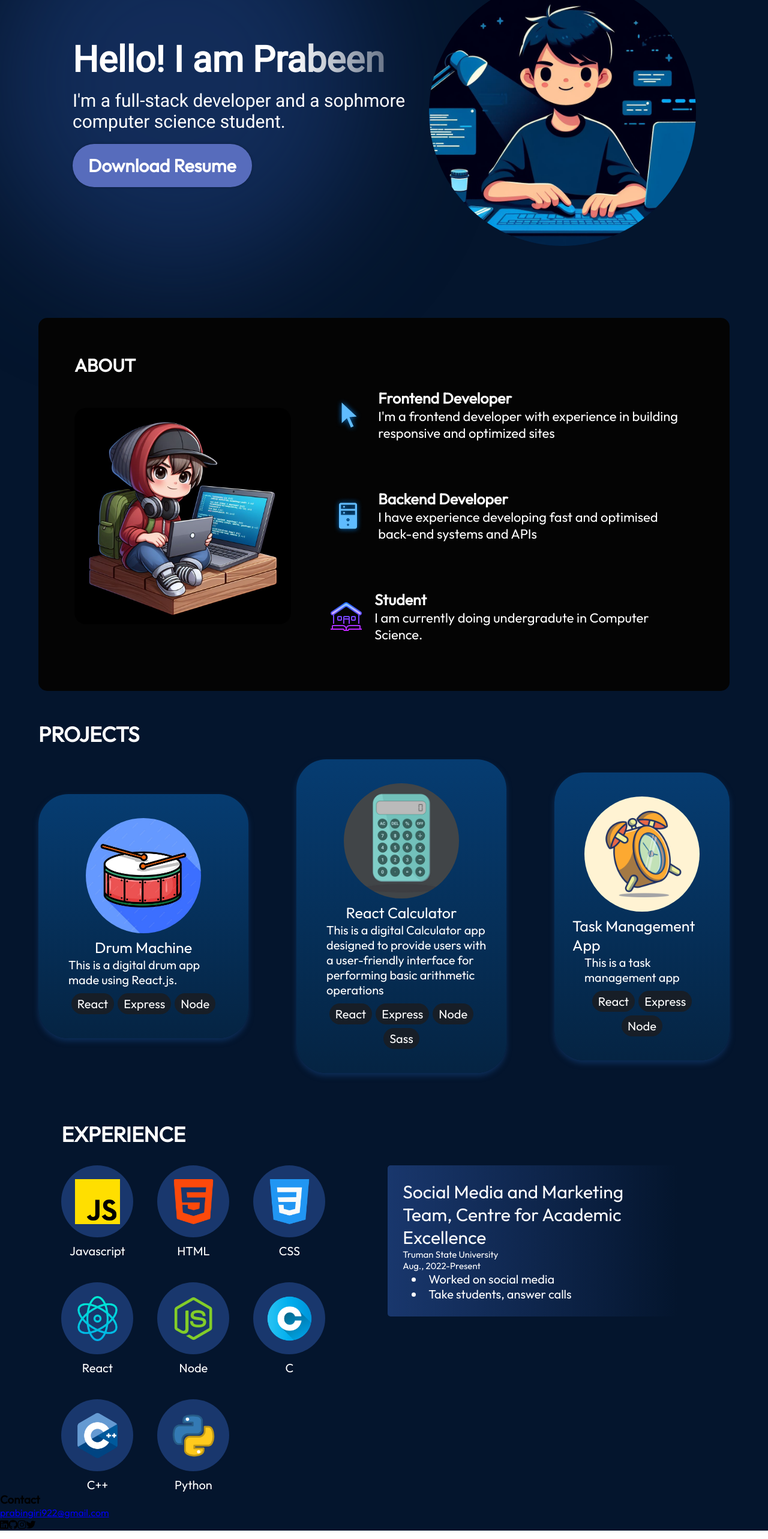
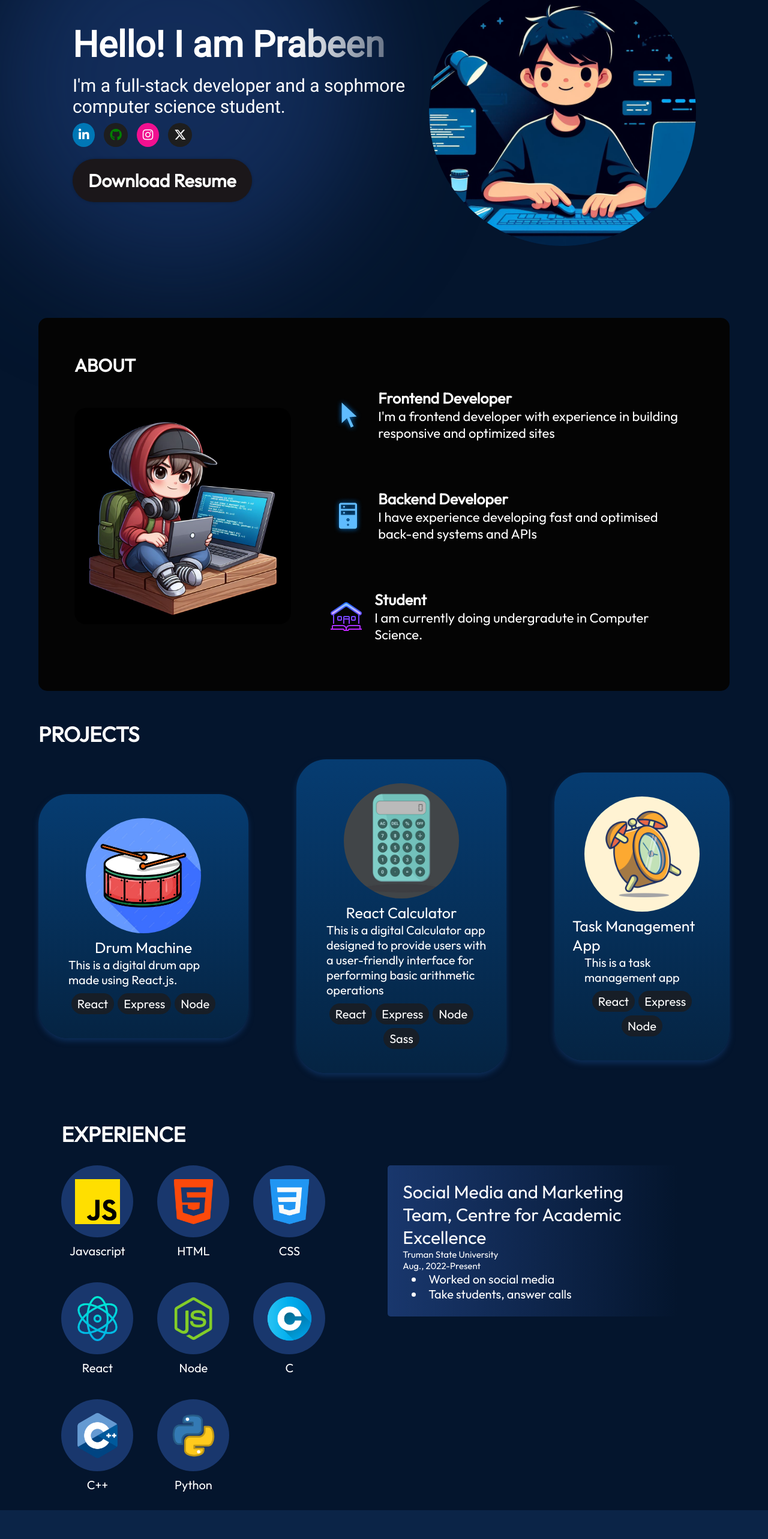
Before and after one commit to prabeen6260/prabeen6260.github.io, a React (Vite) app: page / in a window 1280 px wide. Shown: the part 204-2770 px from the top of the page at 60% size. Built offline with nearby package versions, Linux system fonts and the light colour scheme.

Commit message:
contact complete

```diff
--- a/src/components/Contact/Contact.jsx
+++ b/src/components/Contact/Contact.jsx
@@ -3,22 +3,53 @@ import styles from "./contact.module.css";
 
 export const Contact = () => {
   return (
-    <section>
-      <h3>Contact</h3>
-      <a href="mailto:prabingiri922@gmail.com">prabingiri922@gmail.com</a>
-      <div className={styles.socialIcons}>
-        <a>
-          <i className="fa-brands fa-linkedin"></i>
+    <section className={styles.container}>
+      <div className={styles.leftContainer}>
+        <h3 className={styles.title}>Contact</h3>
+        <a className={styles.gmail} href="mailto:prabingiri922@gmail.com">
+          prabingiri922@gmail.com
         </a>
-        <a>
-          <i className="fa-brands fa-github"></i>
-        </a>
-        <a>
-          <i className="fa-brands fa-instagram"></i>
-        </a>
-        <a>
-          <i className="fa-brands fa-twitter"></i>
-        </a>
+        <div className={styles.socialIcons}>
+          <a
+            target="_blank"
+            href="https://www.linkedin.com/in/prabeen-giri-2a8403203/"
+          >
+            <i id={styles.linkedin} className="fa-brands fa-linkedin-in"></i>
+          </a>
+          <a target="_blank" href="https://github.com/prabeen6260">
+            <i id={styles.github} className="fa-brands fa-github"></i>
+          </a>
+          <a target="_blank" href="https://www.instagram.com/prabingiri92/">
+            <i id={styles.instagram} className="fa-brands fa-instagram"></i>
+          </a>
+          <a target="_blank" href="https://twitter.com/prabeen_giri92">
+            <i id={styles.twitter} className="fa-brands fa-x-twitter"></i>
+          </a>
+        </div>
+      </div>
+      <div className={styles.rightContainer}>
+        <form className={styles.formBox}>
+          <input
+            className={styles.name}
+            type="text"
+            placeholder="Your Name"
+            required
+          ></input>
+          <input
+            className={styles.email}
+            type="email"
+            placeholder="Your Email"
+            required
+          ></input>
+          <textarea
+            className={styles.textBox}
+            placeholder="Your Message...."
+            required
+          ></textarea>
+          <button className={styles.submitBtn} type="submit" onClick={() => {}}>
+            Submit
+          </button>
+        </form>
       </div>
     </section>
   );
--- a/src/components/Contact/contact.module.css
+++ b/src/components/Contact/contact.module.css
@@ -1 +1,106 @@
 @import "../../vars.css";
+
+.container {
+  margin-top: 30px;
+  padding-bottom: 50px;
+  background-color: var(--color-dark);
+  color: var(--color-text);
+  display: flex;
+  justify-content: space-around;
+  gap: 100px;
+}
+.title {
+  font-size: 65px;
+  font-weight: 700;
+}
+.leftContainer {
+  display: flex;
+  flex-direction: column;
+  justify-content: center;
+  align-items: center;
+}
+.gmail {
+  text-decoration: none;
+  color: var(--color-text);
+  font-weight: 300;
+  font-size: 25px;
+}
+.socialIcons {
+  display: flex;
+  flex-direction: row;
+  gap: 15px;
+  margin-top: 15px;
+  font-size: 20px;
+  cursor: pointer;
+}
+#linkedin,
+#github,
+#instagram,
+#twitter {
+  padding: 10px;
+  border-radius: 50%;
+  color: white;
+}
+#linkedin {
+  background-color: #0077b5;
+}
+#linkedin:hover {
+  box-shadow: 2px 2px 20px 5px #0077b5;
+}
+#github {
+  color: green;
+  background-color: rgb(30, 30, 30);
+}
+#github:hover {
+  box-shadow: 2px 2px 20px 5px rgb(109, 108, 108);
+}
+#instagram {
+  background-color: #d42287;
+}
+#instagram:hover {
+  box-shadow: 2px 2px 20px 5px #c13584;
+}
+#twitter {
+  background-color: rgb(30, 30, 30);
+}
+#twitter:hover {
+  box-shadow: 2px 2px 20px 5px rgb(109, 108, 108);
+}
+.rightContainer {
+  margin-top: 50px;
+  display: flex;
+  justify-content: center;
+  align-items: center;
+  width: 50%;
+}
+.formBox {
+  display: flex;
+  flex-direction: column;
+  gap: 10px;
+  width: 100%;
+  padding-left: 5%;
+  padding-right: 5%;
+  margin-bottom: 0;
+}
+.name {
+  height: 40px;
+  border-radius: 5px;
+  padding: 10px;
+}
+.email {
+  height: 30px;
+  border-radius: 5px;
+  padding: 10px;
+}
+.textBox {
+  height: 100px;
+  border-radius: 5px;
+  padding: 10px;
+}
+.submitBtn {
+  background-color: var(--color-primary);
+  height: 30px;
+  border-radius: 5px;
+  font-size: 15px;
+  color: var(--color-text);
+}
--- a/src/components/MainPage/MainPage.jsx
+++ b/src/components/MainPage/MainPage.jsx
@@ -2,21 +2,43 @@ import React from "react";
 import { getUrl } from "../../utils";
 import styles from "./mainPage.module.css";
 
-export const MainPage=()=>{
-    return(
+export const MainPage = () => {
+  return (
     <section className={styles.container}>
       <div className={styles.description}>
         <h2 className={styles.title}>Hello! I am Prabeen</h2>
-            <p className={styles.text}> I'm a full-stack developer and a sophmore
-                computer science student.
+        <p className={styles.text}>
+          {" "}
+          I'm a full-stack developer and a sophmore computer science student.
         </p>
-            <a target="_blank" href="https://drive.google.com/file/d/19JzJ01Koby9OFpt_83Do1HkOTC5YM1zX/view?usp=sharing" className={styles.resume}>
+        <div className={styles.socialIcons}>
+          <a
+            target="_blank"
+            href="https://www.linkedin.com/in/prabeen-giri-2a8403203/"
+          >
+            <i id={styles.linkedin} className="fa-brands fa-linkedin-in"></i>
+          </a>
+          <a target="_blank" href="https://github.com/prabeen6260">
+            <i id={styles.github} className="fa-brands fa-github"></i>
+          </a>
+          <a target="_blank" href="https://www.instagram.com/prabingiri92/">
+            <i id={styles.instagram} className="fa-brands fa-instagram"></i>
+          </a>
+          <a target="_blank" href="https://twitter.com/prabeen_giri92">
+            <i id={styles.twitter} className="fa-brands fa-x-twitter"></i>
+          </a>
+        </div>
+        <a
+          target="_blank"
+          href="https://drive.google.com/file/d/19JzJ01Koby9OFpt_83Do1HkOTC5YM1zX/view?usp=sharing"
+          className={styles.resume}
+        >
           Download Resume
         </a>
       </div>
-            <img className={styles.img1} src={getUrl("main/img1.png")}/>
-            <div className={styles.blurOne}/>
-            <div className={styles.blurTwo}/>
+      <img className={styles.img1} src={getUrl("main/img1.png")} />
+      <div className={styles.blurOne} />
+      <div className={styles.blurTwo} />
     </section>
-    )
-}
+  );
+};
--- a/src/components/MainPage/mainPage.module.css
+++ b/src/components/MainPage/mainPage.module.css
@@ -1,6 +1,6 @@
 @import "../../vars.css";
 
-.container{
+.container {
   display: flex;
   position: relative;
   align-items: center;
@@ -11,7 +11,7 @@
   margin-right: 5%;
 }
 
-.description{
+.description {
   width: 50%;
   display: flex;
   flex-direction: column;
@@ -19,7 +19,7 @@
   z-index: 1;
 }
 
-.title{
+.title {
   font-size: 60px;
   color: var(--color-text);
   font-weight: 900;
@@ -36,17 +36,58 @@
   background-clip: text;
 }
 
-
-.text{
+.text {
   font-size: 30px;
   color: var(--color-text);
   font-family: var(--font-roboto);
+  margin-bottom: 10px;
+}
+.socialIcons {
+  display: flex;
+  flex-direction: row;
+  gap: 15px;
+  margin-top: 0px;
+  font-size: 20px;
+  cursor: pointer;
   margin-bottom: 20px;
 }
+#linkedin,
+#github,
+#instagram,
+#twitter {
+  padding: 10px;
+  border-radius: 50%;
+  color: white;
+}
+#linkedin {
+  background-color: #0077b5;
+}
+#linkedin:hover {
+  box-shadow: 2px 2px 20px 5px #0077b5;
+}
+#github {
+  color: green;
+  background-color: rgb(30, 30, 30);
+}
+#github:hover {
+  box-shadow: 2px 2px 20px 5px rgb(109, 108, 108);
+}
+#instagram {
+  background-color: #f11090;
+}
+#instagram:hover {
+  box-shadow: 2px 2px 20px 5px #c13584;
+}
+#twitter {
+  background-color: rgb(30, 30, 30);
+}
+#twitter:hover {
+  box-shadow: 2px 2px 20px 5px rgb(109, 108, 108);
+}
 
-.resume{
+.resume {
   text-decoration: none;
-    background-color: var(--color-primary);
+  background-color: #1b171a;
   color: var(--color-text);
   border-radius: 100px;
   font-size: 30px;
@@ -55,10 +96,11 @@
   box-shadow: 0 0 4px 0 rgba(0, 0, 0, 0.25);
 }
 
-.resume:hover{
-    color: rgb(149, 164, 239);
+.resume:hover {
+  color: rgb(99, 119, 220);
+  box-shadow: 0.5px 0.5px 15px 0.5px rgb(38, 37, 37);
 }
-.img1{
+.img1 {
   border-radius: 50%;
   width: 40%;
   transform: translate(10px, 20px);
@@ -68,14 +110,14 @@
   animation-iteration-count: infinite;
   animation-timing-function: ease-in-out;
 }
-@keyframes animation-1{
-    0%{
-        transform: translate(0,0px);
+@keyframes animation-1 {
+  0% {
+    transform: translate(0, 0px);
   }
-    50%{
+  50% {
     transform: translate(0, 10px);
   }
-    100%{
+  100% {
     transform: translate(0, -0px);
   }
 }
@@ -94,21 +136,21 @@
   z-index: 0;
 }
 
-@media screen and (max-width: 830px){
-    .container{
+@media screen and (max-width: 830px) {
+  .container {
     flex-direction: column-reverse;
   }
-    .description{
+  .description {
     margin-top: 50px;
     align-items: center;
   }
-    .title{
+  .title {
     font-size: 40px;
   }
-    .text{
+  .text {
     font-size: 20px;
   }
-    .resume{
+  .resume {
     font-size: 15px;
     margin-right: 15%;
   }
```
Also changed, not shown: src/index.css (indentation only). Lines whose indentation alone changed are shown as unchanged.
